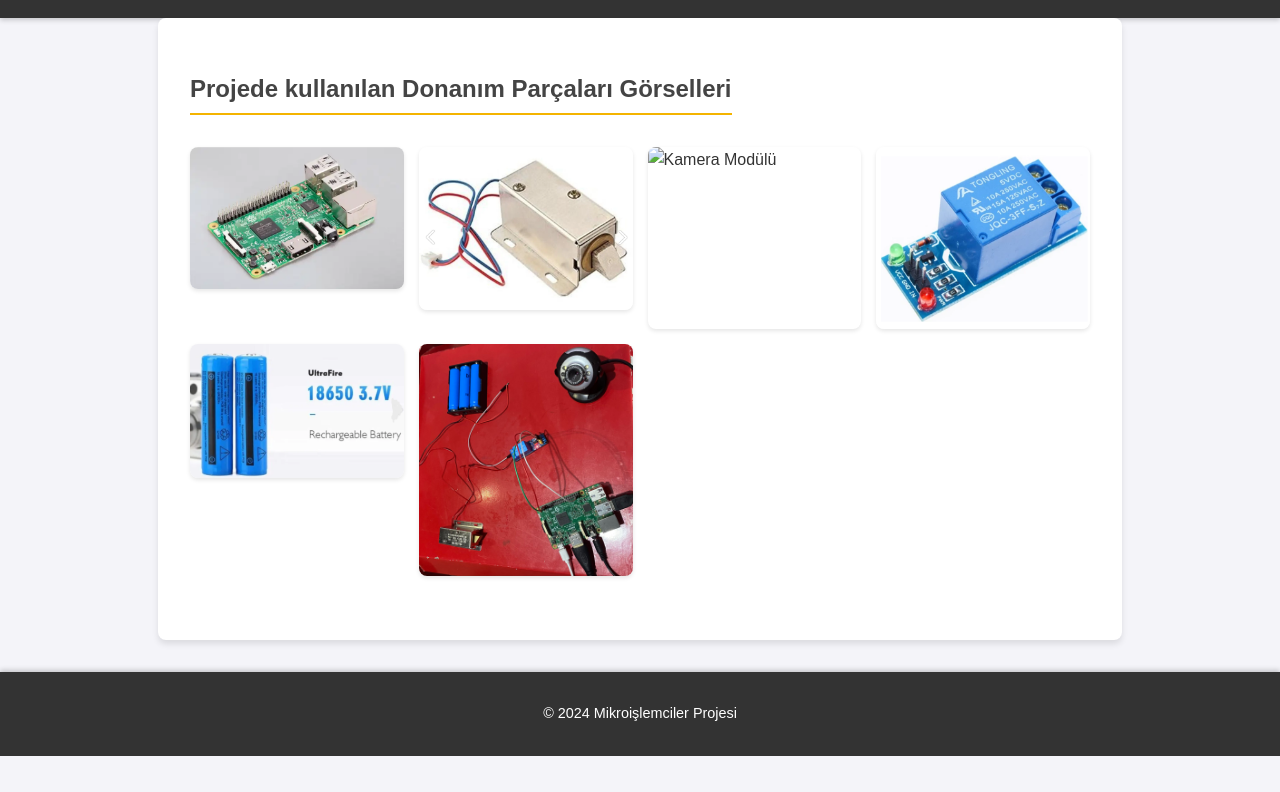
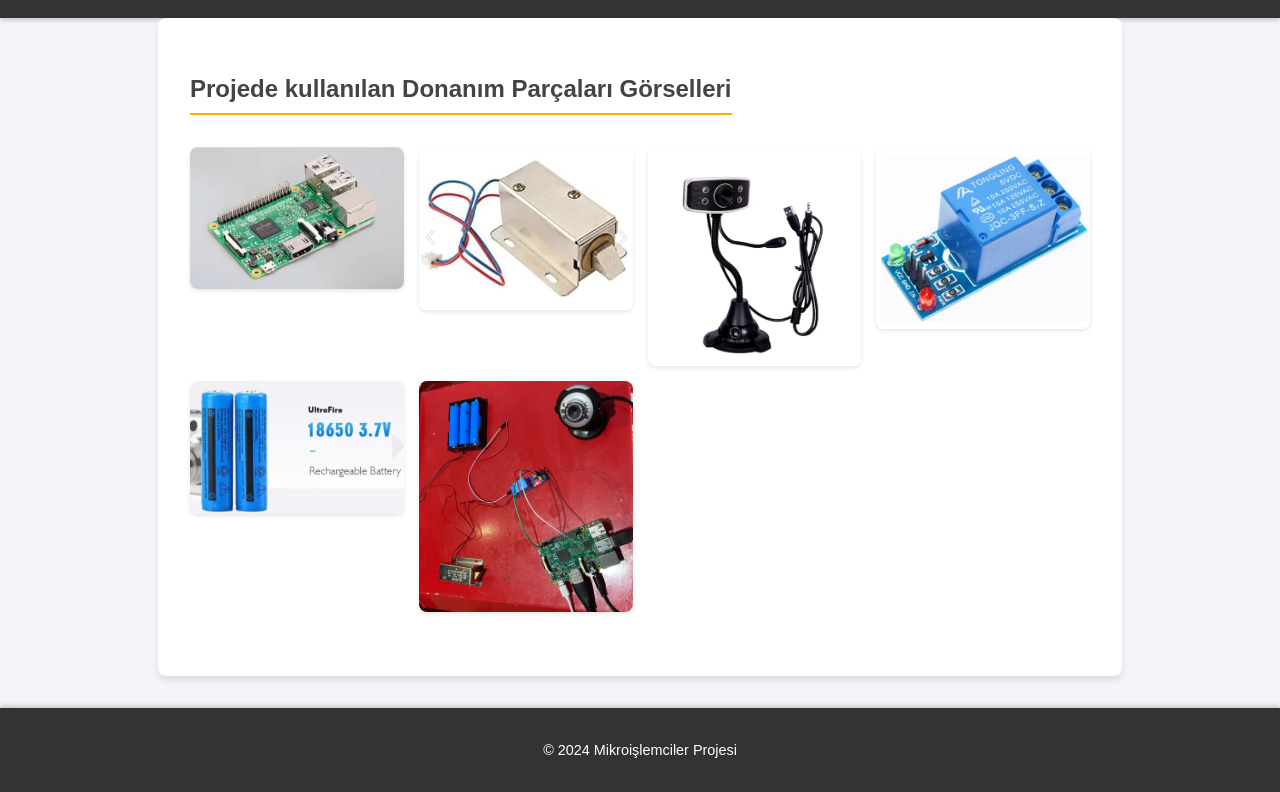
Before and after one commit to Waelassad123/mikroi-lemciler_projesi, a plain HTML site: page galeri.html in a window 1280 px wide. Shown: the part 99-891 px from the top of the page. Before the commit the page ends 855 px from the top, so only its background shows below. Drawn offline with Linux system fonts and the light colour scheme; files whose address does not match are found by name.

Commit message:
Update galeri.html

```diff
--- a/galeri.html
+++ b/galeri.html
@@ -23,7 +23,7 @@
             <div class="gallery">
                 <img src="assets/assets/img/raspberry-pi.jpg" alt="Raspberry Pi" style="max-width: 100%; height: auto; border-radius: 8px;">
                 <img src="assets/assets/img/kilit.png" alt="Elektrkli kilit" style="max-width: 100%; height: auto; border-radius: 8px;">
-                <img src="assets/assets/img/kamera.png" alt="Kamera Modülü"  style="max-width: 100%; height: auto; border-radius: 8px;">
+                <img src="assets/assets/kamera.png" alt="Kamera Modülü"  style="max-width: 100%; height: auto; border-radius: 8px;">
                 <img src="assets/assets/img/role.png" alt="Tek kanallı röle"  style="max-width: 100%; height: auto; border-radius: 8px;">
                 <img src="assets/assets/img/battarye.png" alt="Pİller"  style="max-width: 100%; height: auto; border-radius: 8px;">
                 <img src="assets/assets/img/sistem.jpg" alt="Sistem"  style="max-width: 100%; height: auto; border-radius: 8px;">
```
